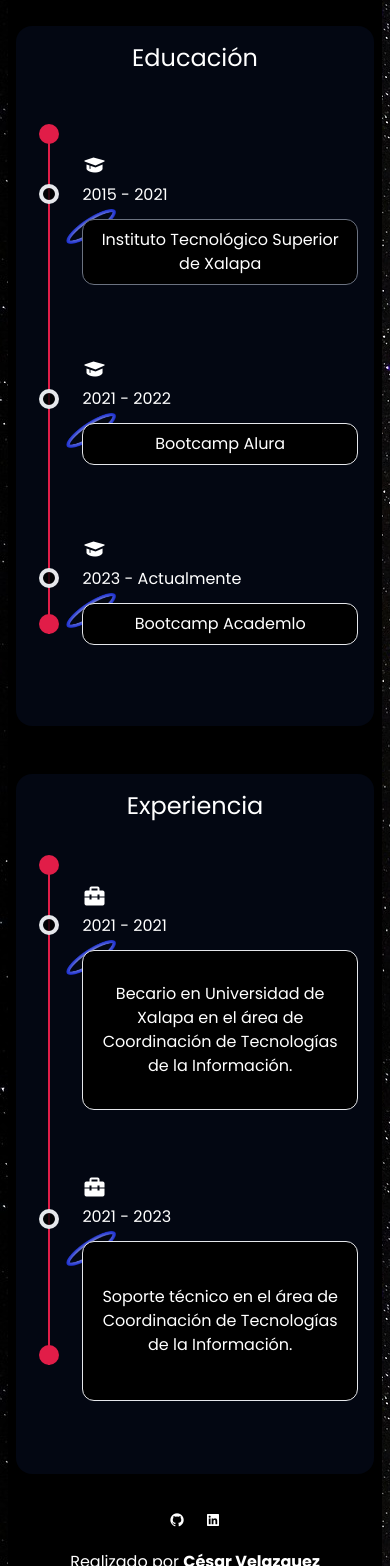
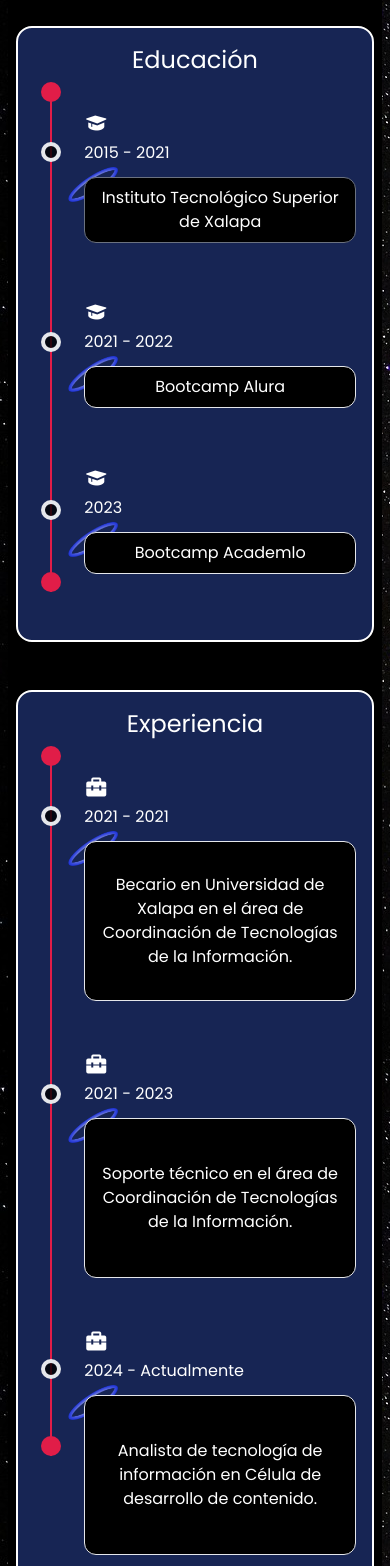
Before and after one commit to cesar-velazquez/MiSitioVersion3, a React (Vite) app: page /Formation in a window 390 px wide. Shown: the part 222-1788 px from the top of the page. Built offline with nearby package versions, Linux system fonts and the light colour scheme; what tailwindcss-animated would draw is missing.

Commit message:
update contact y formation

```diff
--- a/src/Components/Formation.jsx
+++ b/src/Components/Formation.jsx
@@ -1,160 +1,245 @@
-import React, { useEffect } from 'react'
-import '../Components/css/Formation.css'
-import ScrollReveal from 'scrollreveal';
-import { t } from 'i18next';
-import Footer from './Footer';
+import React, { useEffect } from "react";
+import "../Components/css/Formation.css";
+import ScrollReveal from "scrollreveal";
+import { t } from "i18next";
+import Footer from "./Footer";
 
 const Formation = () => {
-
     useEffect(() => {
-        ScrollReveal().reveal('.formation', {
+        ScrollReveal().reveal(".formation", {
             duration: 3000,
-            origin: 'left',
-            distance: '300px',
-            easing: 'cubic-bezier(0.5, 0, 0, 1)',
+            origin: "left",
+            distance: "300px",
+            easing: "cubic-bezier(0.5, 0, 0, 1)",
             reset: true,
-        })
-    }, [])
+        });
+    }, []);
     return (
-        <main
-            id='formation'
-            className='pt-16 text-white ' >
-            <div className='text-white flex justify-center items-center p-4 py-6 mb-4
-            dark:text-black duration  '>
+        <main id="formation" className="pt-16 text-white ">
+            <div
+                className="text-white flex justify-center items-center p-4 py-6 mb-4
+                dark:text-black duration  "
+            >
                 <div>
-                    <img className='bx-spin duration' src="/imgs/Diagonal.png" alt="" />
+                    <img className="bx-spin duration" src="/imgs/Diagonal.png" alt="" />
                 </div>
 
                 <div>
-                    <p className=' px-4 '>{t('Professional')}</p>
-                    <h1 className='text-2xl font-bold text-center px-4'>{t('Formation')}</h1>
+                    <p className=" px-4 ">{t("Professional")}</p>
+                    <h1 className="text-2xl font-bold text-center px-4">
+                        {t("Formation")}
+                    </h1>
                 </div>
             </div>
 
-            <section className='grid gap-12 sm:grid sm:grid-cols-2 sm:mx-4
-            sm:bg-[url(/imgs/Cuadrado.png)] bg-no-repeat bg-center formation  '>
-
-
-                <article className=' grid m-auto bg-gray-950 rounded-2xl min-h-[700px]
-                dark:bg-[#ebe2cd] dark:text-black duration mx-2 '>
-                    <h1 className='text-white text-2xl text-center pt-4
-                    dark:text-black ' >{t('Education')}</h1>
-                    <article className='flex gap-4 pb-12 pt-4  '>
-                        <div className='ml-8 w-[3px] bg-rose-600 h-[500px] relative
-                        dark:bg-[#1e295a] duration' >
-                            <div className='absolute top-[-10px] left-[-9px] w-[20px] aspect-square bg-rose-600 rounded-full
-                            dark:bg-[#1e295a] duration'></div>
-                            <div className='absolute top-[50px] left-[-9px] w-[20px] aspect-square border-4 bg-black/80 rounded-full
-                            dark:bg-rose-600 duration'></div>
-                            <div className='absolute top-[255px] left-[-9px] w-[20px] aspect-square border-4 bg-black/80 rounded-full
-                            dark:bg-rose-600 duration'></div>
-                            <div className='absolute top-[434px] left-[-9px] w-[20px] aspect-square border-4 bg-black/80 rounded-full
-                            dark:bg-rose-600 duration'></div>
-                            <div className='absolute bottom-0 left-[-9px] w-[20px] aspect-square bg-rose-600 rounded-full
-                            dark:bg-[#1e295a] duration'></div>
+            <section
+                className="grid gap-12 sm:grid sm:grid-cols-2 sm:mx-4
+                sm:bg-[url(/imgs/Cuadrado.png)] bg-no-repeat bg-center formation  "
+            >
+                <article
+                    className="   bg-blue-950 border-2 border-white rounded-2xl
+                    dark:bg-[#ebe2cd] dark:text-black duration mx-2 "
+                >
+                    <h1
+                        className="text-white text-2xl text-center pt-4
+                        dark:text-black "
+                    >
+                        {t("Education")}
+                    </h1>
+                    <article className="flex gap-4 pb-12 pt-4  ">
+                        <div
+                            className="ml-8 w-[3px] bg-rose-600 h-[500px] relative
+                            dark:bg-[#1e295a] duration">
+                            <div
+                                className="absolute top-[-10px] left-[-9px] w-[20px] aspect-square bg-rose-600 rounded-full
+                                dark:bg-[#1e295a] duration"
+                            ></div>
+                            <div
+                                className="absolute top-[50px] left-[-9px] w-[20px] aspect-square border-4 bg-black/80 rounded-full
+                                dark:bg-rose-600 duration"
+                            ></div>
+                            <div
+                                className="absolute top-[15rem] left-[-9px] w-[20px] aspect-square border-4 bg-black/80 rounded-full
+                                dark:bg-rose-600 duration"
+                            ></div>
+                            <div
+                                className="absolute bottom-[4.5rem] left-[-9px] w-[20px] aspect-square border-4 bg-black/80 rounded-full
+                                dark:bg-rose-600 duration"
+                            ></div>
+                            <div
+                                className="absolute bottom-0 left-[-9px] w-[20px] aspect-square bg-rose-600 rounded-full
+                                dark:bg-[#1e295a] duration"
+                            ></div>
                         </div>
 
-                        <section className='grid gap-5'>
-                            <article className='relative'>
-                                <i className='bx bxs-graduation pl-4 text-white text-2xl pt-4'></i>
-                                <p className='px-4 '>2015 - 2021</p>
+                        <section className="grid gap-5">
+                            <article className="relative">
+                                <i className="bx bxs-graduation pl-4 text-white text-2xl pt-4"></i>
+                                <p className="px-4 ">2015 - 2021</p>
                                 <div>
-                                    <img className='absolute top-[75px] w-[50px] animate-pulse '
-                                        src="./elipse.png" alt="Animate" />
+                                    <img
+                                        className="absolute top-[75px] w-[50px] animate-pulse "
+                                        src="./elipse.png"
+                                        alt="Animate"
+                                    />
                                 </div>
-                                <h1 className='py-2 my-3 text-white border-[1px] border-gray-500 px-4 mx-4 text-center
-                                rounded-xl h-[66px] grid justify-center items-center bg-black relative
-                                dark:bg-[#833500] duration '
-                                >{t('Itsx')}</h1>
+                                <h1
+                                    className="py-2 my-3 text-white border-[1px] border-gray-500 px-4 mx-4 text-center
+                                    rounded-xl h-[66px] grid justify-center items-center bg-black relative
+                                    dark:bg-[#833500] duration "
+                                >
+                                    {t("Itsx")}
+                                </h1>
                             </article>
 
-                            <article className='block relative'>
-                                <i className='bx bxs-graduation pl-4 text-white text-2xl pt-4'></i>
-                                <p className='px-4 '>2021 - 2022</p>
+                            <article className="block relative">
+                                <i className="bx bxs-graduation pl-4 text-white text-2xl pt-4"></i>
+                                <p className="px-4 ">2021 - 2022</p>
 
                                 <div>
-                                    <img className='absolute top-[75px] w-[50px] animate-pulse '
-                                        src="./elipse.png" alt="Animate" />
+                                    <img
+                                        className="absolute top-[75px] w-[50px] animate-pulse "
+                                        src="./elipse.png"
+                                        alt="Animate"
+                                    />
                                 </div>
 
-                                <h1 className='py-2 my-3 text-white border px-4 mx-4 text-center
-                                rounded-xl bg-black relative
-                                dark:bg-[#833500] duration '>Bootcamp Alura </h1>
+                                <h1
+                                    className="py-2 my-3 text-white border px-4 mx-4 text-center
+                                    rounded-xl bg-black relative
+                                    dark:bg-[#833500] duration "
+                                >
+                                    Bootcamp Alura{" "}
+                                </h1>
                             </article>
 
-                            <article className='relative'>
-                                <i className='bx bxs-graduation pl-4 text-white text-2xl pt-4'></i>
-                                <p className='px-4 '>2023 - {t('Currently')}</p>
+                            <article className="relative">
+                                <i className="bx bxs-graduation pl-4 text-white text-2xl pt-4"></i>
+                                <p className="px-4 ">2023</p>
 
                                 <div>
-                                    <img className='absolute top-[75px] w-[50px] animate-pulse '
-                                        src="./elipse.png" alt="Animate" />
+                                    <img
+                                        className="absolute top-[75px] w-[50px] animate-pulse "
+                                        src="./elipse.png"
+                                        alt="Animate"
+                                    />
                                 </div>
 
-                                <h1 className='py-2 my-3 text-white border px-4 mx-4 text-center
-                                rounded-xl bg-black relative
-                                dark:bg-[#833500] duration'>Bootcamp Academlo </h1>
+                                <h1
+                                    className="py-2 my-3 text-white border px-4 mx-4 text-center
+                                    rounded-xl bg-black relative
+                                    dark:bg-[#833500] duration"
+                                >
+                                    Bootcamp Academlo{" "}
+                                </h1>
                             </article>
                         </section>
                     </article>
                 </article>
                 {/* -------------------------------------------------------------------------------------------------------- */}
-                <article className='grid m-auto bg-gray-950 rounded-2xl min-h-[700px]
-                dark:bg-[#ebe2cd] dark:text-black duration mx-2 '>
-                    <h1 className='text-white text-2xl text-center pt-4
-                    dark:text-black ' >{t('Experience')}</h1>
-                    <article className='flex gap-4 pb-12 pt-4 '>
-                        <div className='ml-8 w-[3px] bg-rose-600 h-[500px] relative
-                        dark:bg-[#1e295a] duration ' >
-                            <div className='absolute top-[-10px] left-[-9px] w-[20px] aspect-square bg-rose-600 rounded-full
-                            dark:bg-[#1e295a] duration '></div>
-                            <div className='absolute top-[50px] left-[-9px] w-[20px] aspect-square border-4 bg-black/80 rounded-full
-                            dark:bg-rose-600 duration'></div>
-                            <div className='absolute top-[344px] left-[-9px] w-[20px] aspect-square border-4 bg-black/80 rounded-full
-                            dark:bg-rose-600 duration'></div>
-                            <div className='absolute bottom-0 left-[-9px] w-[20px] aspect-square bg-rose-600 rounded-full
-                            dark:bg-[#1e295a] duration '></div>
+                <article
+                    className="grid m-auto bg-blue-950 rounded-2xl border-2 border-white
+                    dark:bg-[#ebe2cd] dark:text-black duration mx-2 "
+                >
+                    <h1
+                        className="text-white text-2xl text-center pt-4
+                        dark:text-black "
+                    >
+                        {t("Experience")}
+                    </h1>
+                    <article className="flex gap-4 pb-12 pt-4 ">
+                        <div
+                            className="ml-8 w-[3px] bg-rose-600 h-[700px] relative
+                            dark:bg-[#1e295a] duration "
+                        >
+                            <div
+                                className="absolute top-[-10px] left-[-9px] w-[20px] aspect-square bg-rose-600 rounded-full
+                                dark:bg-[#1e295a] duration "
+                            ></div>
+                            <div
+                                className="absolute top-[50px] left-[-9px] w-[20px] aspect-square border-4 bg-black/80 rounded-full
+                                dark:bg-rose-600 duration"
+                            ></div>
+                            <div
+                                className="absolute top-[20.5rem] left-[-9px] w-[20px] aspect-square border-4 bg-black/80 rounded-full
+                                dark:bg-rose-600 duration"
+                            ></div>
+                            <div
+                                className="absolute bottom-[4.8rem] left-[-9px] w-[20px] aspect-square border-4 bg-black/80 rounded-full
+                                dark:bg-rose-600 duration"
+                            ></div>
+                            <div
+                                className="absolute bottom-0 left-[-9px] w-[20px] aspect-square bg-rose-600 rounded-full
+                                dark:bg-[#1e295a] duration "
+                            ></div>
                         </div>
 
-                        <section className='grid gap-5 '>
-                            <article className='relative'>
-                                <i className='bx bxs-briefcase-alt-2 text-white pl-4 text-2xl pt-4'></i>
-                                <p className='px-4 '> 2021 - 2021</p>
+                        <section className="grid gap-5 ">
+                            <article className="relative ">
+                                <i className="bx bxs-briefcase-alt-2 text-white pl-4 text-2xl pt-4"></i>
+                                <p className="px-4 "> 2021 - 2021</p>
                                 <div>
-                                    <img className='absolute top-[75px] w-[50px] animate-pulse '
-                                        src="./elipse.png" alt="Animate" />
+                                    <img
+                                        className="absolute top-[75px] w-[50px] animate-pulse "
+                                        src="./elipse.png"
+                                        alt="Animate"
+                                    />
                                 </div>
-                                <h1 className='py-2 my-3 text-white border px-4 mx-4 text-center rounded-xl
-                                grid justify-center items-center max-w-[357.52px] h-[160px] bg-black
-                                relative dark:bg-[#833500] duration'>
-                                    {t('Becario')}
+                                <h1
+                                    className="py-2 my-3 text-white border px-4 mx-4 text-center rounded-xl
+                                    grid justify-center items-center max-w-[357.52px] h-[160px] bg-black
+                                    relative dark:bg-[#833500] duration"
+                                >
+                                    {t("Becario")}
                                 </h1>
                             </article>
 
-                            <article className='relative'>
-                                <i className='bx bxs-briefcase-alt-2 text-white pl-4 text-2xl pt-4'></i>
-                                <p className='px-4 '>2021 - 2023</p>
+                            <article className="relative">
+                                <i className="bx bxs-briefcase-alt-2 text-white pl-4 text-2xl pt-4"></i>
+                                <p className="px-4 ">2021 - 2023</p>
                                 <div>
-                                    <img className='absolute top-[75px] w-[50px] animate-pulse '
-                                        src="./elipse.png" alt="Animate" />
+                                    <img
+                                        className="absolute top-[75px] w-[50px] animate-pulse "
+                                        src="./elipse.png"
+                                        alt="Animate"
+                                    />
                                 </div>
-                                <h1 className='py-2 my-3 text-white border px-4 mx-4 text-center rounded-xl
-                                grid justify-center items-center max-w-[357.52px] h-[160px] bg-black
-                                relative dark:bg-[#833500] duration'>
-                                    {t('Soporte')}
+                                <h1
+                                    className="py-2 my-3 text-white border px-4 mx-4 text-center rounded-xl
+                                    grid justify-center items-center max-w-[357.52px] h-[160px] bg-black
+                                    relative dark:bg-[#833500] duration"
+                                >
+                                    {t("Soporte")}
+                                </h1>
+                            </article>
+
+                            <article className="relative">
+                                <i className="bx bxs-briefcase-alt-2 text-white pl-4 text-2xl pt-4"></i>
+                                <p className="px-4 ">2024 - {t("Currently")}</p>
+                                <div>
+                                    <img
+                                        className="absolute top-[75px] w-[50px] animate-pulse "
+                                        src="./elipse.png"
+                                        alt="Animate"
+                                    />
+                                </div>
+                                <h1
+                                    className="py-2 my-3 text-white border px-4 mx-4 text-center rounded-xl
+                                    grid justify-center items-center max-w-[357.52px] h-[160px] bg-black
+                                    relative dark:bg-[#833500] duration"
+                                >
+                                    {t("Analista")}
                                 </h1>
                             </article>
                         </section>
                     </article>
                 </article>
-
-
             </section>
-            <div className=' pb-4 mt-5 rounded-b-2xl '>
+            <div className=" pb-4 mt-5 rounded-b-2xl ">
                 <Footer />
             </div>
         </main>
-    )
-}
+    );
+};
 
-export default Formation
+export default Formation;
--- a/src/i18n.js
+++ b/src/i18n.js
@@ -28,6 +28,7 @@ i18n
                     Experience: 'Experiencia',
                     Becario: 'Becario en Universidad de Xalapa en el área de Coordinación de Tecnologías de la Información.',
                     Soporte: 'Soporte técnico en el área de Coordinación de Tecnologías de la Información.',
+                    Analista: 'Analista de tecnología de información en Célula de desarrollo de contenido.',
                     Projects: 'Proyectos',
                     Talks: `Hablemos`,
                     Askme: 'Preguntame cualquier cosa o simplemente saluda...',
@@ -88,6 +89,7 @@ i18n
                     Expreience: 'Expreience',
                     Becario: 'Intern at the University of Xalapa in the area of Information Technology Coordination.',
                     Soporte: 'Technical support in the area of Information Technology Coordination.',
+                    Analista: 'Information Technology Analyst in the Content Development Unit.',
                     Projects: 'Projects',
                     Talks: `Let's talk`,
                     Askme: 'Ask me anything or just say hello...',
```
Also changed, not shown: src/Components/Contact.jsx (+30 -29 lines).
